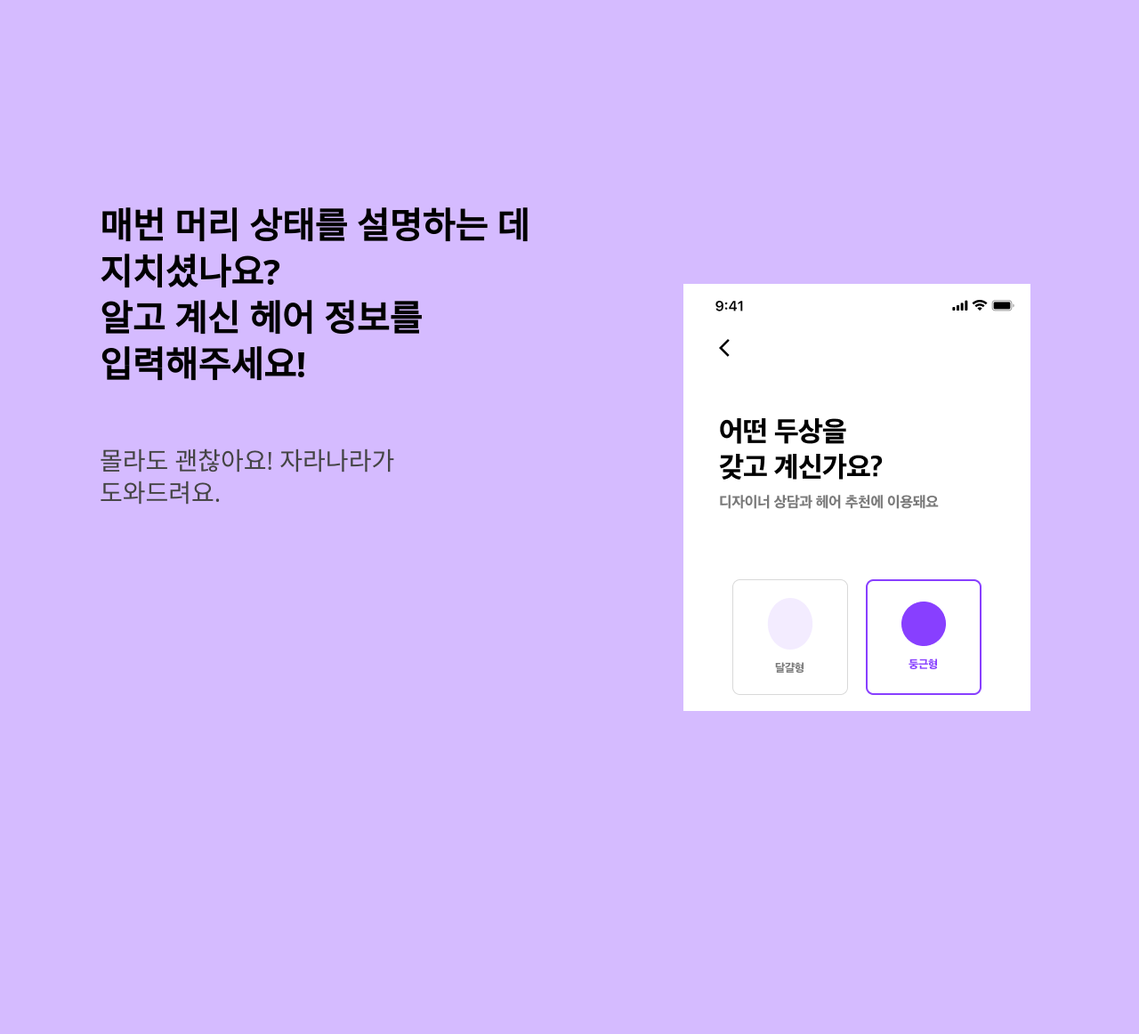
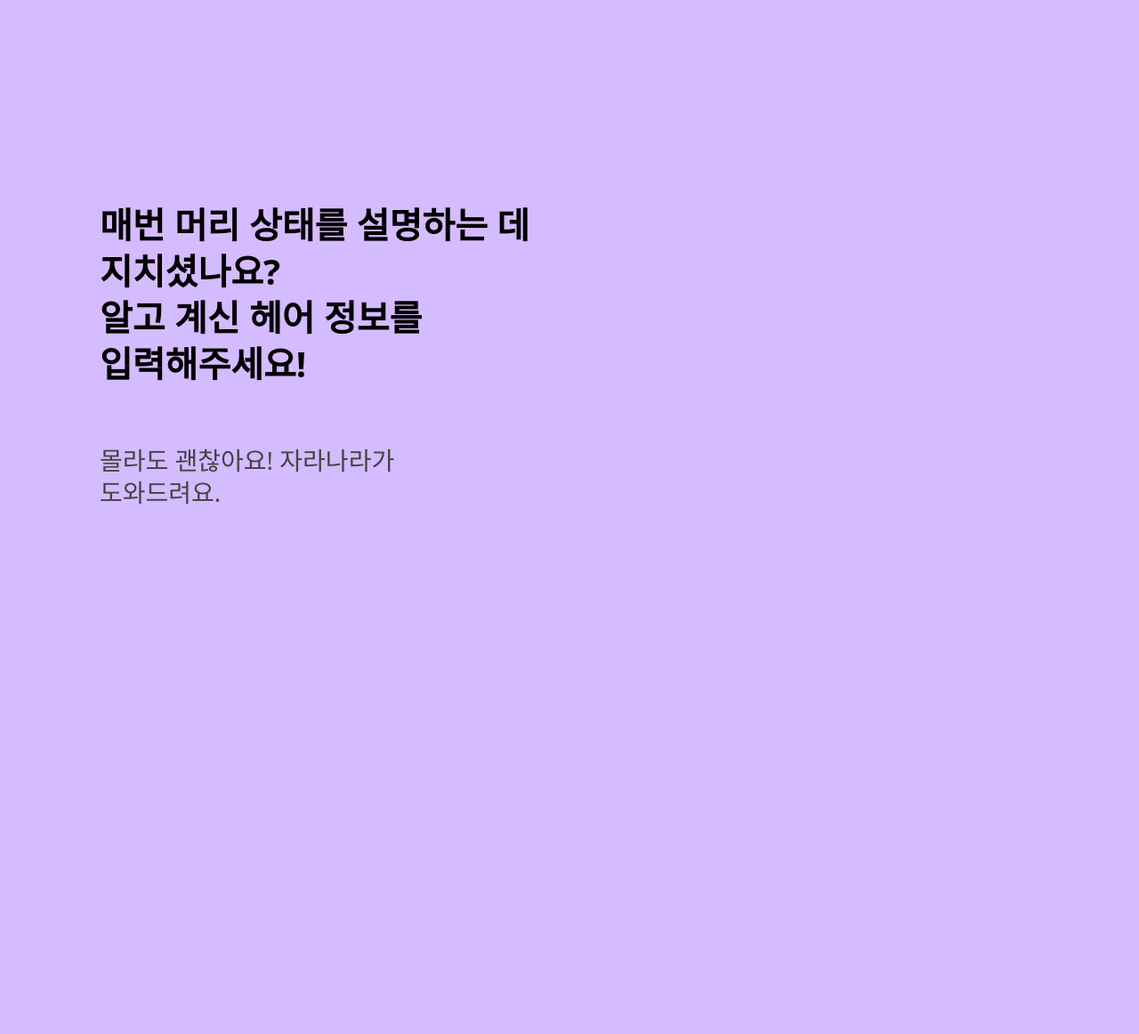
Before and after one commit to hamo-o/Practice-Design-Studio, a Django app: page / in a window 1280 px wide. Shown: the part 1401-2563 px from the top of the page at 89% size. Run offline with Django 4.2, Linux system fonts and the light colour scheme.

Commit message:
design: change feat UI

```diff
--- a/logins/templates/home.html
+++ b/logins/templates/home.html
@@ -83,9 +83,6 @@
           </div>
           <div class="feat-stitle">몰라도 괜찮아요! 자라나라가 도와드려요.</div>
         </div>
-        <div class="feat-app">
-          <img src="{% static 'img/app-store-1.png' %}" alt="" />
-        </div>
       </section>
       <section class="feat">
         <div class="feat-title right">어떤 머리를 해야 할지 고민되시나요?</div>
@@ -93,7 +90,6 @@
           자라나라의 데이터로 이용자님과 비슷한 헤어를 가지고 계신 분들이 어떤
           머리를 했는지 알려드려요!
         </div>
-        <!-- <img class="feat-app" src="{% static 'img/app-store-2.png' %}" alt="" /> -->
       </section>
       <section class="feat">
         <div class="feat-title">
@@ -104,7 +100,6 @@
           원하는 헤어 사진만 준비해 주세요! <br />디자이너와 미리 상담할 수
           있어요.
         </div>
-        <!-- <img class="feat-app" src="{% static 'img/app-store-3.png' %}" alt="" /> -->
       </section>
       <!-- <section>자라나라를 이용 중인 분들의 이야기</section> -->
       <!-- <section>자주 묻는 질문</section> -->
```
Also changed, not shown: static/img/app-store-1.png (deleted), static/img/app-store-2.png (deleted), static/img/app-store-3.png (deleted).
